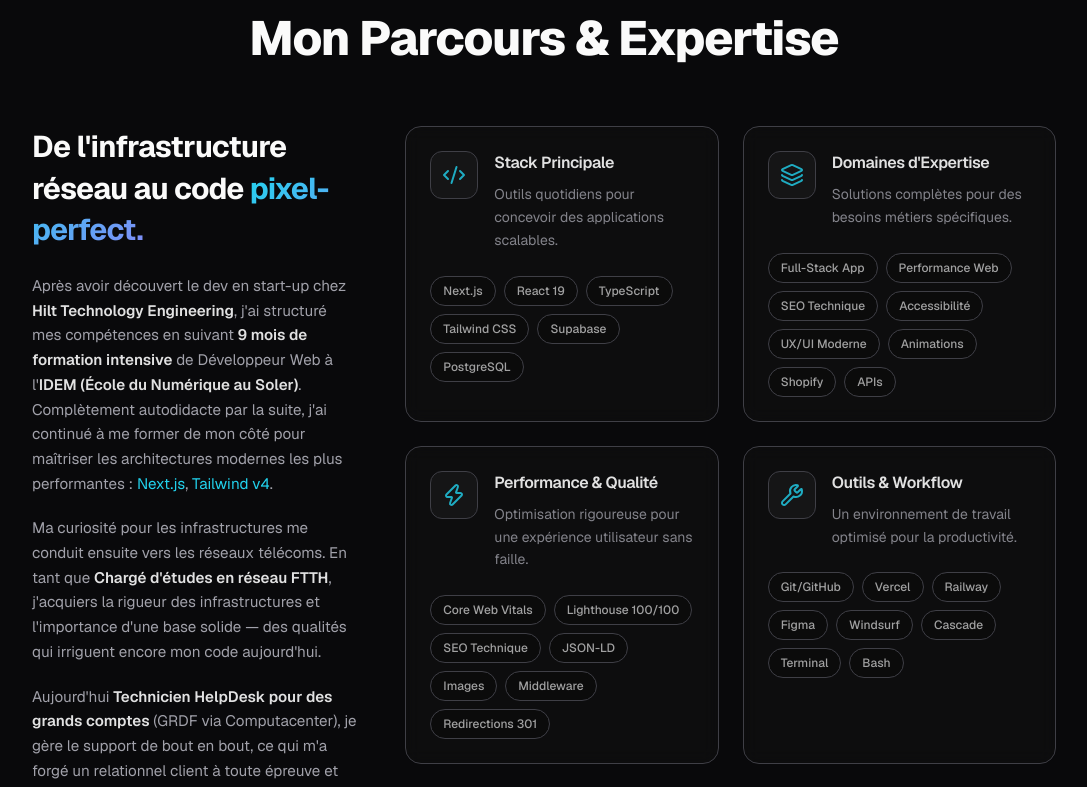
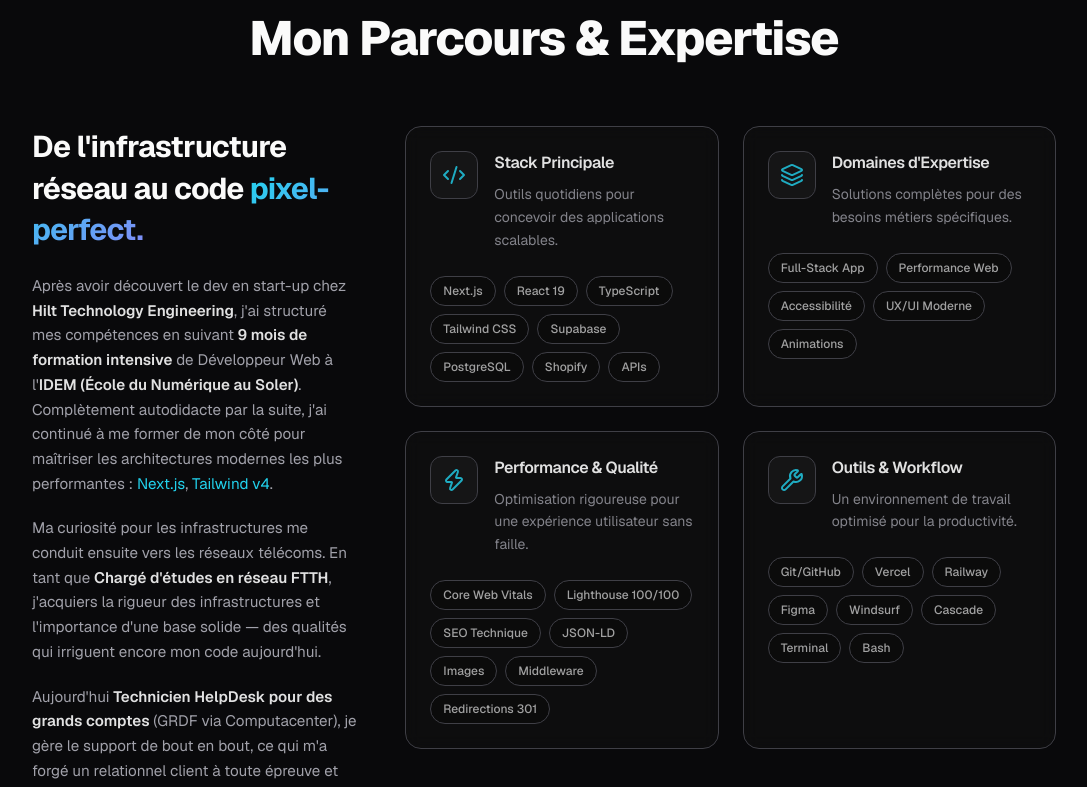
Before and after one commit to GROSJOINDEBEUH/portfolio, a Next.js app: page / in a window 1280 px wide. Shown: the part 4260-5047 px from the top of the page, without its empty margins (96-1183 px from the left). Built offline with nearby package versions, Linux system fonts and the light colour scheme.

Commit message:
fix: equilibrage colonnes about (timeline a droite) et reorganisation tags expertise

```diff
--- a/src/components/sections/about.tsx
+++ b/src/components/sections/about.tsx
@@ -171,18 +171,19 @@ function NarrativeColumn() {
           </strong>
         </p>
       </div>
-
-      <CareerTimeline />
     </div>
   );
 }
 
 function ExpertiseColumn() {
   return (
-    <div className="grid grid-cols-1 sm:grid-cols-2 gap-6 w-full">
-      {expertiseData.map((expertise) => (
-        <ExpertiseCard key={expertise.title} expertise={expertise} />
-      ))}
+    <div className="flex flex-col gap-6 w-full">
+      <div className="grid grid-cols-1 sm:grid-cols-2 gap-6 w-full">
+        {expertiseData.map((expertise) => (
+          <ExpertiseCard key={expertise.title} expertise={expertise} />
+        ))}
+      </div>
+      <CareerTimeline />
     </div>
   );
 }
--- a/src/data/expertise.ts
+++ b/src/data/expertise.ts
@@ -10,13 +10,13 @@ export const expertiseData: readonly ExpertiseItem[] = [
     title: 'Stack Principale',
     description: 'Outils quotidiens pour concevoir des applications scalables.',
     icon: 'Code2',
-    skills: ['Next.js', 'React 19', 'TypeScript', 'Tailwind CSS', 'Supabase', 'PostgreSQL'],
+    skills: ['Next.js', 'React 19', 'TypeScript', 'Tailwind CSS', 'Supabase', 'PostgreSQL', 'Shopify', 'APIs'],
   },
   {
     title: 'Domaines d\'Expertise',
     description: 'Solutions complètes pour des besoins métiers spécifiques.',
     icon: 'Layers',
-    skills: ['Full-Stack App', 'Performance Web', 'SEO Technique', 'Accessibilité', 'UX/UI Moderne', 'Animations', 'Shopify', 'APIs'],
+    skills: ['Full-Stack App', 'Performance Web', 'Accessibilité', 'UX/UI Moderne', 'Animations'],
   },
   {
     title: 'Performance & Qualité',
```
Also changed, not shown: image.png (added).
